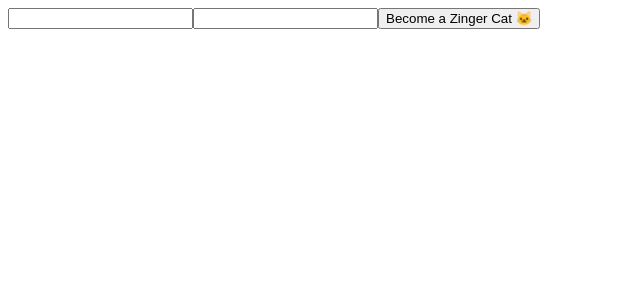
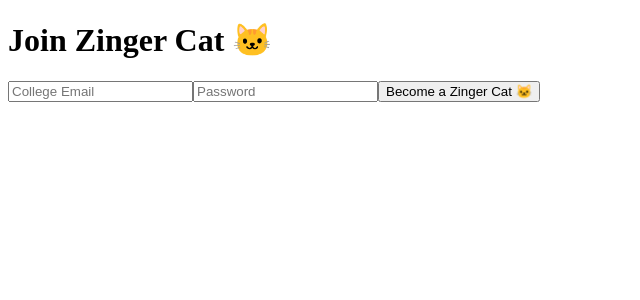
Before and after one commit to vigneshviki19/zingercat-frontend, a React (Vite) app: page /register in a window 1280 px wide. Shown: the top 300 px of the page, without its empty margins (0-640 px from the left). Built offline with nearby package versions, Linux system fonts and the light colour scheme.

Commit message:
Update Register.jsx

```diff
--- a/src/pages/Register.jsx
+++ b/src/pages/Register.jsx
@@ -1,41 +1,39 @@
 import { useState } from "react";
 import { useNavigate } from "react-router-dom";
+import api from "../api";
 
 export default function Register() {
   const [email, setEmail] = useState("");
   const [password, setPassword] = useState("");
   const navigate = useNavigate();
 
-  async function handleSubmit(e) {
-    e.preventDefault(); // 🔥 MUST
+  const handleRegister = async (e) => {
+    e.preventDefault(); // 🔥 VERY IMPORTANT
 
-    console.log("Register clicked"); // 🔥 DEBUG
+    try {
+      const res = await api.post("/auth/register", {
+        email,
+        password,
+      });
 
-    const res = await fetch(
-      "https://zingercat-backend.onrender.com/api/auth/register",
-      {
-        method: "POST",
-        headers: { "Content-Type": "application/json" },
-        body: JSON.stringify({ email, password }),
+      if (res.data.success) {
+        navigate("/"); // redirect to home
+      } else {
+        alert("Register failed");
       }
-    );
-
-    console.log("Response status:", res.status);
-
-    const data = await res.json();
-    console.log("Response data:", data);
-
-    if (res.ok) {
-      navigate("/");
-    } else {
+    } catch (err) {
       alert("Register failed");
+      console.error(err);
     }
-  }
+  };
 
   return (
-    <form onSubmit={handleSubmit}>
+    <form onSubmit={handleRegister}>
+      <h1>Join Zinger Cat 🐱</h1>
+
       <input
         type="email"
+        placeholder="College Email"
         value={email}
         onChange={(e) => setEmail(e.target.value)}
         required
@@ -43,14 +41,13 @@ export default function Register() {
 
       <input
         type="password"
+        placeholder="Password"
         value={password}
         onChange={(e) => setPassword(e.target.value)}
         required
       />
 
-      <button type="submit">
-        Become a Zinger Cat 🐱
-      </button>
+      <button type="submit">Become a Zinger Cat 🐱</button>
     </form>
   );
 }
```
